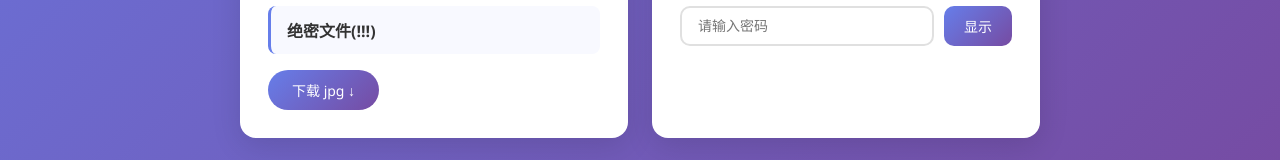
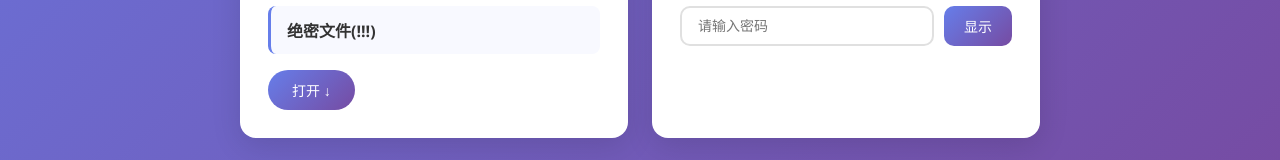
Before and after one commit to Li-yu-dawang/Li-yu-dawang.github.io, a plain HTML site: page index.html in a window 1280 px wide. Shown: the part 821-981 px from the top of the page. Drawn offline with Linux system fonts and the light colour scheme.

Commit message:
Update index.html

```diff
--- a/index.html
+++ b/index.html
@@ -354,7 +354,7 @@
             <div class="card download-card">
                 <h1>·下载</h1>
                 <div class="paper-title">绝密文件(!!!)</div>
-                <a href="蜂医.jpg">下载 jpg</a>
+                <a href="蜂医.jpg">打开</a>
             </div>
 
             <!-- 密码验证 -->
```
